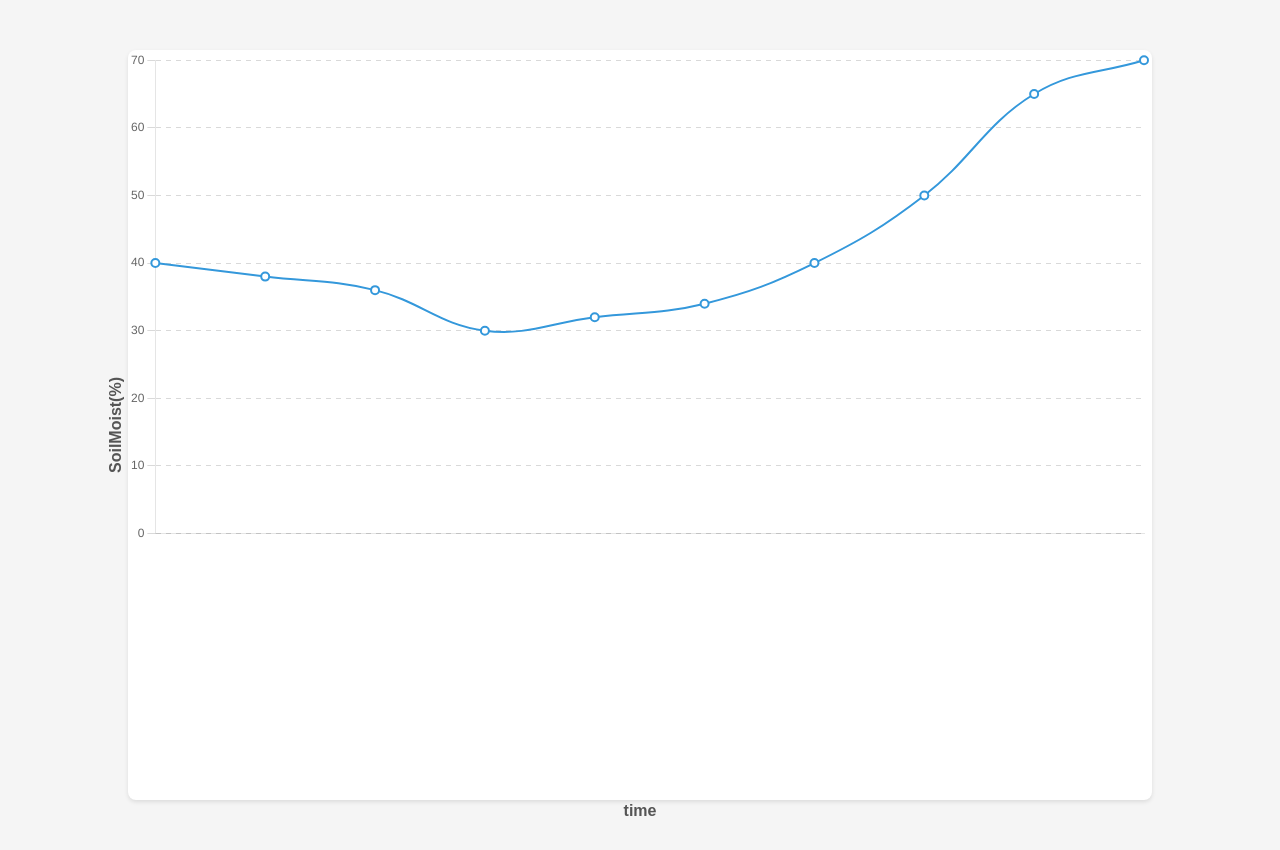
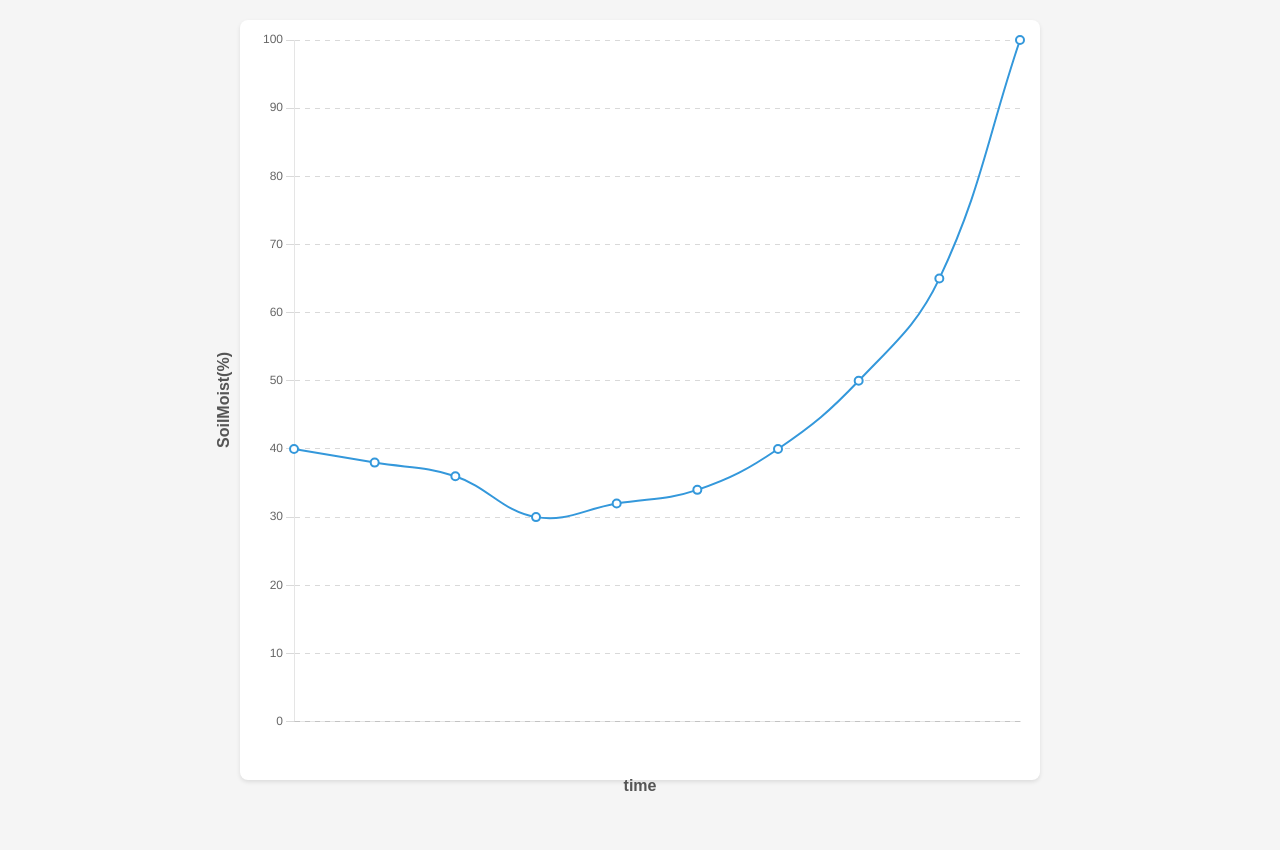
Before and after one commit to Wholffe/ESP8266PlantWatering, a plain HTML site: page dummyWS/index.html in a window 1280 px wide. After the commit the page ends 800 px from the top, so only its background shows below. Drawn offline with nearby package versions, Linux system fonts and the light colour scheme.

Commit message:
edit dummyWS, make flex container

```diff
--- a/dummyWS/script.js
+++ b/dummyWS/script.js
@@ -1,9 +1,14 @@
 // dummy data
-const data = [40, 38, 36, 30, 32, 34, 40, 50, 65, 70];
+const data = [40, 38, 36, 30, 32, 34, 40, 50, 65, 100];
 
-// create the graph
 function createGraph(data) {
     const ctx = document.getElementById('dataChart').getContext('2d');
+    const container = document.getElementById('graphContainer');
+    const containerWidth = container.offsetWidth;
+    const containerHeight = container.offsetHeight;
+
+    const labelMargin = 20;
+
     const dataChart = new Chart(ctx, {
         type: 'line',
         data: {
@@ -22,6 +27,15 @@ function createGraph(data) {
             }]
         },
         options: {
+            maintainAspectRatio: false,
+            layout: {
+                padding: {
+                    left: labelMargin,
+                    right: labelMargin,
+                    top: labelMargin,
+                    bottom: labelMargin
+                }
+            },
             scales: {
                 y: {
                     beginAtZero: true,
@@ -43,6 +57,9 @@ function createGraph(data) {
             }
         }
     });
+
+    dataChart.canvas.width = containerWidth;
+    dataChart.canvas.height = containerHeight;
 }
 
 window.onload = function() {
--- a/dummyWS/style.css
+++ b/dummyWS/style.css
@@ -2,37 +2,46 @@ body {
     margin: 0;
     font-family: Arial, sans-serif;
     background-color: #f5f5f5;
+    display: flex;
+    justify-content: center;
+    align-items: center;
+    height: 100vh;
 }
 
 .container {
-    width: 80%;
-    height: 750px;
-    margin: 50px auto;
+    width: 90%;
+    max-width: 800px;
     background-color: #fff;
     border-radius: 8px;
     box-shadow: 0 2px 4px rgba(0, 0, 0, 0.1);
     position: relative;
+    display: flex;
+    flex-direction: column;
+    justify-content: center;
+    align-items: center;
+    height: 95%;
 }
 
 .chart {
     border-radius: 8px;
-    margin-bottom: -5px;
+    margin-bottom: 10px;
+    height: 80%;
 }
 
-.x-axis, .y-axis {
-    position: absolute;
+.x-axis, .y-axis, .x-label {
     color: #555;
     font-weight: bold;
+    position: absolute;
 }
 
 .x-axis {
-    bottom: -20px;
+    bottom: -2%;
     left: 50%;
     transform: translateX(-50%);
 }
 
 .y-axis {
     top: 50%;
-    left: -60px;
+    left: -8%;
     transform: translateY(-50%) rotate(-90deg);
 }
```
